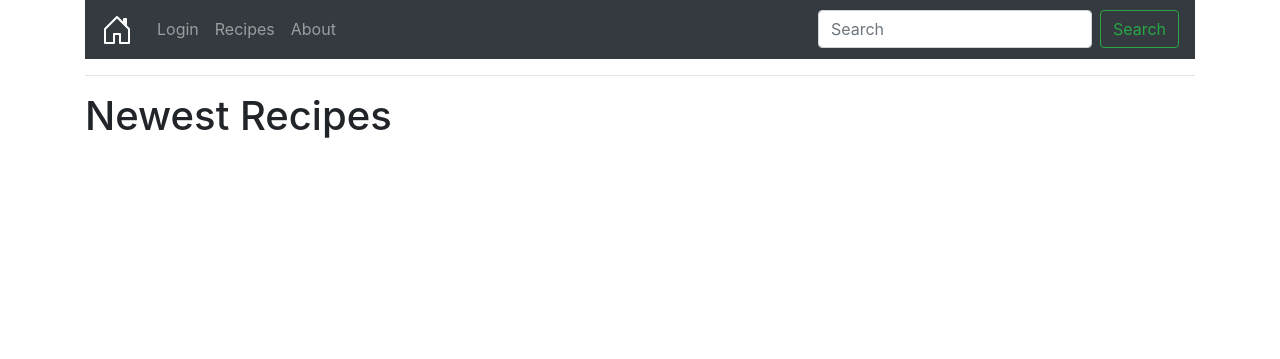
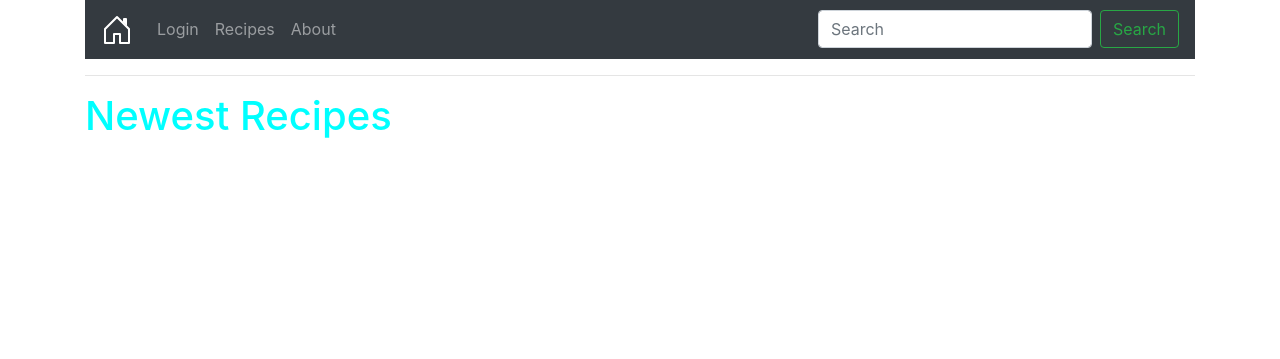
Before and after one commit to jstenske/recipe_app, a Flask app: page / in a window 1280 px wide. Shown: the top 359 px of the page. Run offline with Flask 2, Linux system fonts and the light colour scheme; data that the repository does not hold is empty; some libraries are stand-ins or nearby versions.

```diff
--- a/static/css/stylesheet.css
+++ b/static/css/stylesheet.css
@@ -8,3 +8,4 @@ label.print{
   width: 960px;
   height: 148px;
 }
+.container {color: aqua;}
```
